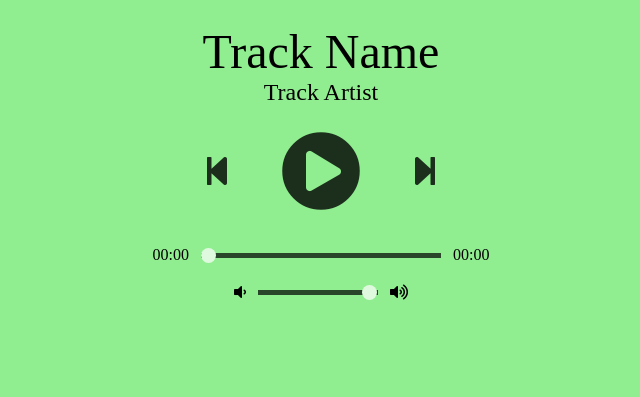
After one commit to PeterPetovits/Mp3-Mp4-Youtube-Downloader, a Flask app: page /mp3_player in a window 1280 px wide. The commit adds this page. Shown: the part 403-800 px from the top of the page, without its empty margins (319-959 px from the left). Run offline with Flask 2, Linux system fonts and the light colour scheme; some libraries are stand-ins or nearby versions.

Commit message:
mp3 player version 0 - not finished problem with loading file, error file not found

```diff
--- a/app.py
+++ b/app.py
@@ -210,8 +210,12 @@ def mp3_metadata_editor():
         except IOError:
             IOError
 
-        return render_template('index.html', result = "Download Complete", option_form_mp3 = "mp3", metadata_editor_open = "open", trimmer_open = "open")
+        return render_template('index.html', result = "Download Complete", option_form_mp3 = "mp3", metadata_editor_open = "open", trimmer_open = "open", player_button_open = "open")
     return render_template('index.html')
+
+@app.route('/mp3_player', methods= ["GET", "POST"])
+def mp3_player():
+    return render_template('mp3-player-One.html')
 
 
 if __name__ == "__main__":
--- /dev/null
+++ b/static/css/mp3-player-style.css
@@ -0,0 +1,139 @@
+body {
+    background-color: lightgreen;
+
+    /* Smoothly transition the background color */
+    transition: background-color .5s;
+    }
+
+  /* Using flex with the column direction to
+     align items in a vertical direction */
+  .player {
+    height: 95vh;
+    display: flex;
+    align-items: center;
+    flex-direction: column;
+    justify-content: center;
+  }
+
+  .details {
+    display: flex;
+    align-items: center;
+    flex-direction: column;
+    justify-content: center;
+    margin-top: 25px;
+  }
+
+  .track-art {
+    margin: 25px;
+    height: 250px;
+    width: 250px;
+    background-image: URL("https://source.unsplash.com/Qrspubmx6kE/640x360");
+    background-size: cover;
+    background-position: center;
+    border-radius: 15%;
+  }
+
+  /* Changing the font sizes to suitable ones */
+  .now-playing {
+    font-size: 1rem;
+  }
+
+  .track-name {
+    font-size: 3rem;
+  }
+
+  .track-artist {
+    font-size: 1.5rem;
+  }
+
+  /* Using flex with the row direction to
+     align items in a horizontal direction */
+  .buttons {
+    display: flex;
+    flex-direction: row;
+    align-items: center;
+  }
+
+  .playpause-track,
+  .prev-track,
+  .next-track {
+    padding: 25px;
+    opacity: 0.8;
+
+    /* Smoothly transition the opacity */
+    transition: opacity .2s;
+  }
+
+  /* Change the opacity when mouse is hovered */
+  .playpause-track:hover,
+  .prev-track:hover,
+  .next-track:hover {
+    opacity: 1.0;
+  }
+
+  /* Define the slider width so that it scales properly */
+  .slider_container {
+    width: 75%;
+    max-width: 400px;
+    display: flex;
+    justify-content: center;
+    align-items: center;
+  }
+
+  /* Modify the appearance of the slider */
+  .seek_slider, .volume_slider {
+    -webkit-appearance: none;
+    -moz-appearance: none;
+    appearance: none;
+    height: 5px;
+    background: black;
+    opacity: 0.7;
+    -webkit-transition: .2s;
+    transition: opacity .2s;
+  }
+
+  /* Modify the appearance of the slider thumb */
+  .seek_slider::-webkit-slider-thumb,
+  .volume_slider::-webkit-slider-thumb {
+    -webkit-appearance: none;
+    -moz-appearance: none;
+    appearance: none;
+    width: 15px;
+    height: 15px;
+    background: white;
+    cursor: pointer;
+    border-radius: 50%;
+  }
+
+  /* Change the opacity when mouse is hovered */
+  .seek_slider:hover,
+  .volume_slider:hover {
+    opacity: 1.0;
+  }
+
+  .seek_slider {
+    width: 60%;
+  }
+
+  .volume_slider {
+    width: 30%;
+  }
+
+  .current-time,
+  .total-duration {
+    padding: 10px;
+  }
+
+  i.fa-volume-down,
+  i.fa-volume-up {
+    padding: 10px;
+  }
+
+  /* Change the mouse cursor to a pointer
+     when hovered over */
+  i.fa-play-circle,
+  i.fa-pause-circle,
+  i.fa-step-forward,
+  i.fa-step-backward {
+    cursor: pointer;
+  }
--- /dev/null
+++ b/static/js/logic.js
@@ -0,0 +1,200 @@
+let now_playing = document.querySelector(".now-playing");
+let track_art = document.querySelector(".track-art");
+let track_name = document.querySelector(".track-name");
+let track_artist = document.querySelector(".track-artist");
+
+let playpause_btn = document.querySelector(".playpause-track");
+let next_btn = document.querySelector(".next-track");
+let prev_btn = document.querySelector(".prev-track");
+
+let seek_slider = document.querySelector(".seek_slider");
+let volume_slider = document.querySelector(".volume_slider");
+let curr_time = document.querySelector(".current-time");
+let total_duration = document.querySelector(".total-duration");
+
+// Specify globally used values
+let track_index = 0;
+let isPlaying = false;
+let updateTimer;
+
+const jsmediatags = window.jsmediatags;
+
+
+// Define the list of tracks that have to be played
+let track_list = [
+    {
+      name: "",
+      artist: "",
+      image: "",
+      path: ""
+    },
+];
+
+document.querySelector("#input-file").addEventListener("change", (event) => {
+    const file = event.target.files[0];
+
+    jsmediatags.read(file, {
+        onSuccess: function(tag){
+            const data = tag.tags.picture.data;
+            const format = tag.tags.picture.format;
+            let base64String = "";
+
+            for(let i = 0; i < data.length; i++){
+                base64String += String.fromCharCode(data[i]);
+            }
+
+            track_list[track_index].name = tag.tags.title;
+            track_list[track_index].artist = tag.tags.artist;
+            track_list[track_index].image = `url(data:${format};base64, ${window.btoa(base64String)})`;
+            track_list[track_index].path = "/temp-audio" + file.name;
+            console.log(file)
+            loadTrack(track_index);
+        },
+        onError: function(error){
+            console.log(error);
+        }
+    })
+})
+
+
+// Create the audio element for the player
+let curr_track = document.createElement('audio');
+
+function loadTrack(track_index) {
+    // Clear the previous seek timer
+    clearInterval(updateTimer);
+    resetValues();
+
+    // Load a new track
+    curr_track.src = track_list[track_index].path;
+    curr_track.load();
+
+    // Update details of the track
+    track_art.style.backgroundImage = "url(" + track_list[track_index].image + ")";
+    track_name.textContent = track_list[track_index].name;
+    track_artist.textContent = track_list[track_index].artist;
+    now_playing.textContent = "PLAYING " + (track_index + 1) + " OF " + track_list.length;
+
+    // Set an interval of 1000 milliseconds
+    // for updating the seek slider
+    updateTimer = setInterval(seekUpdate, 1000);
+
+    // Move to the next track if the current finishes playing
+    // using the 'ended' event
+    curr_track.addEventListener("ended", nextTrack);
+
+    // Apply a random background color
+    random_bg_color();
+}
+
+function random_bg_color() {
+    // Get a random number between 64 to 256
+    // (for getting lighter colors)
+    let red = Math.floor(Math.random() * 256) + 64;
+    let green = Math.floor(Math.random() * 256) + 64;
+    let blue = Math.floor(Math.random() * 256) + 64;
+
+    // Construct a color with the given values
+    let bgColor = "rgb(" + red + ", " + green + ", " + blue + ")";
+
+    // Set the background to the new color
+    document.body.style.background = bgColor;
+}
+
+// Function to reset all values to their default
+function resetValues() {
+    curr_time.textContent = "00:00";
+    total_duration.textContent = "00:00";
+    seek_slider.value = 0;
+}
+
+function playpauseTrack() {
+    // Switch between playing and pausing
+    // depending on the current state
+    if (!isPlaying) playTrack();
+    else pauseTrack();
+}
+
+function playTrack() {
+    // Play the loaded track
+    curr_track.play();
+    isPlaying = true;
+
+    // Replace icon with the pause icon
+    playpause_btn.innerHTML = '<i class="fa fa-pause-circle fa-5x"></i>';
+}
+
+function pauseTrack() {
+    // Pause the loaded track
+    curr_track.pause();
+    isPlaying = false;
+
+    // Replace icon with the play icon
+    playpause_btn.innerHTML = '<i class="fa fa-play-circle fa-5x"></i>';
+}
+
+function nextTrack() {
+    // Go back to the first track if the
+    // current one is the last in the track list
+    if (track_index < track_list.length - 1)
+      track_index += 1;
+    else track_index = 0;
+
+    // Load and play the new track
+    loadTrack(track_index);
+    playTrack();
+}
+
+function prevTrack() {
+    // Go back to the last track if the
+    // current one is the first in the track list
+    if (track_index > 0)
+      track_index -= 1;
+    else track_index = track_list.length - 1;
+
+    // Load and play the new track
+    loadTrack(track_index);
+    playTrack();
+}
+
+function seekTo() {
+    // Calculate the seek position by the
+    // percentage of the seek slider
+    // and get the relative duration to the track
+    seekto = curr_track.duration * (seek_slider.value / 100);
+
+    // Set the current track position to the calculated seek position
+    curr_track.currentTime = seekto;
+}
+
+function setVolume() {
+    // Set the volume according to the
+    // percentage of the volume slider set
+    curr_track.volume = volume_slider.value / 100;
+}
+
+function seekUpdate() {
+    let seekPosition = 0;
+
+    // Check if the current track duration is a legible number
+    if (!isNaN(curr_track.duration)) {
+      seekPosition = curr_track.currentTime * (100 / curr_track.duration);
+      seek_slider.value = seekPosition;
+
+      // Calculate the time left and the total duration
+      let currentMinutes = Math.floor(curr_track.currentTime / 60);
+      let currentSeconds = Math.floor(curr_track.currentTime - currentMinutes * 60);
+      let durationMinutes = Math.floor(curr_track.duration / 60);
+      let durationSeconds = Math.floor(curr_track.duration - durationMinutes * 60);
+
+      // Add a zero to the single digit time values
+      if (currentSeconds < 10) { currentSeconds = "0" + currentSeconds; }
+      if (durationSeconds < 10) { durationSeconds = "0" + durationSeconds; }
+      if (currentMinutes < 10) { currentMinutes = "0" + currentMinutes; }
+      if (durationMinutes < 10) { durationMinutes = "0" + durationMinutes; }
+
+      // Display the updated duration
+      curr_time.textContent = currentMinutes + ":" + currentSeconds;
+      total_duration.textContent = durationMinutes + ":" + durationSeconds;
+    }
+}
--- a/templates/index.html
+++ b/templates/index.html
@@ -43,6 +43,10 @@
             {% include 'mp3-metadata-editor.html' %}
         {% endif %}
 
+        {%if player_button_open %}
+            {% include 'mp3-button-play.html' %}
+        {% endif %}
+
         <footer>
 
         </footer>
--- /dev/null
+++ b/templates/mp3-player-One.html
@@ -0,0 +1,58 @@
+<!DOCTYPE html>
+<html lang="en">
+    <head>
+        <title>Simple Music Player</title>
+        <!-- Load FontAwesome icons -->
+        <link rel="stylesheet" href= "https://cdnjs.cloudflare.com/ajax/libs/font-awesome/5.13.0/css/all.min.css">
+
+        <!-- Load the custom CSS style file -->
+        <link rel="stylesheet" href="{{ url_for('static', filename = 'css/mp3-player-style.css')}}">
+        <!--Load script for js metadata library-->
+        <script src="https://cdnjs.cloudflare.com/ajax/libs/jsmediatags/3.9.5/jsmediatags.min.js"></script>
+    </head>
+    <body>
+        <div class="player">
+
+            <div>
+                <input type="file" id="input-file" accept=".mp3">
+            </div>
+            <!-- Define the section for displaying details -->
+            <div class="details">
+                <div class="now-playing">PLAYING x OF y</div>
+                <div class="track-art"></div>
+                <div class="track-name">Track Name</div>
+                <div class="track-artist">Track Artist</div>
+            </div>
+
+            <!-- Define the section for displaying track buttons -->
+            <div class="buttons">
+                <div class="prev-track" onclick="prevTrack()">
+                    <i class="fa fa-step-backward fa-2x"></i>
+                </div>
+                <div class="playpause-track" onclick="playpauseTrack()">
+                    <i class="fa fa-play-circle fa-5x"></i>
+                </div>
+                <div class="next-track" onclick="nextTrack()">
+                    <i class="fa fa-step-forward fa-2x"></i>
+                </div>
+            </div>
+
+            <!-- Define the section for displaying the seek slider-->
+            <div class="slider_container">
+                <div class="current-time">00:00</div>
+                <input type="range" min="1" max="100" value="0" class="seek_slider" onchange="seekTo()">
+                <div class="total-duration">00:00</div>
+            </div>
+
+            <!-- Define the section for displaying the volume slider-->
+            <div class="slider_container">
+                <i class="fa fa-volume-down"></i>
+                <input type="range" min="1" max="100" value="99" class="volume_slider" onchange="setVolume()">
+                <i class="fa fa-volume-up"></i>
+            </div>
+        </div>
+
+    <!-- Load the main script for the player -->
+    <script src="{{ url_for('static', filename = 'js/logic.js')}}"></script>
+    </body>
+</html>
```
Also changed, not shown: templates/mp3-button-play.html (added, +14 -0 lines), 1 other file.
